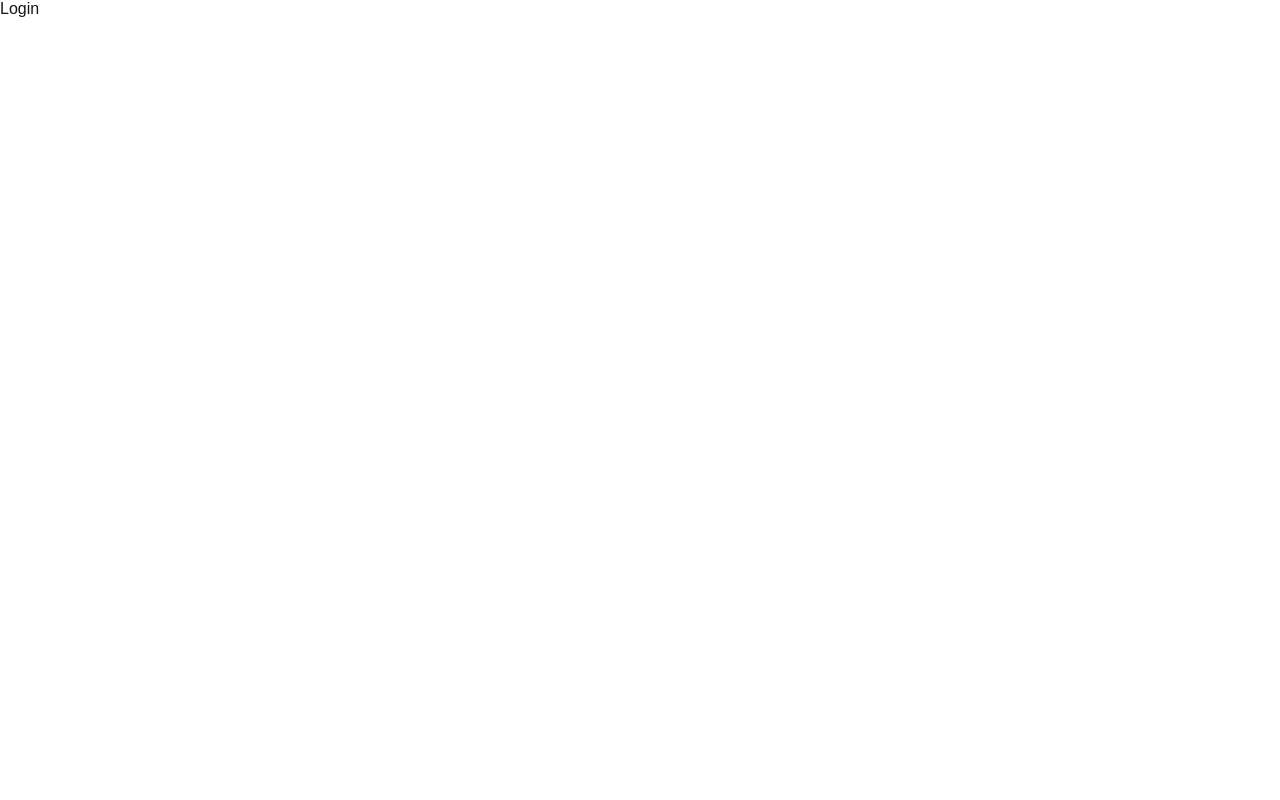
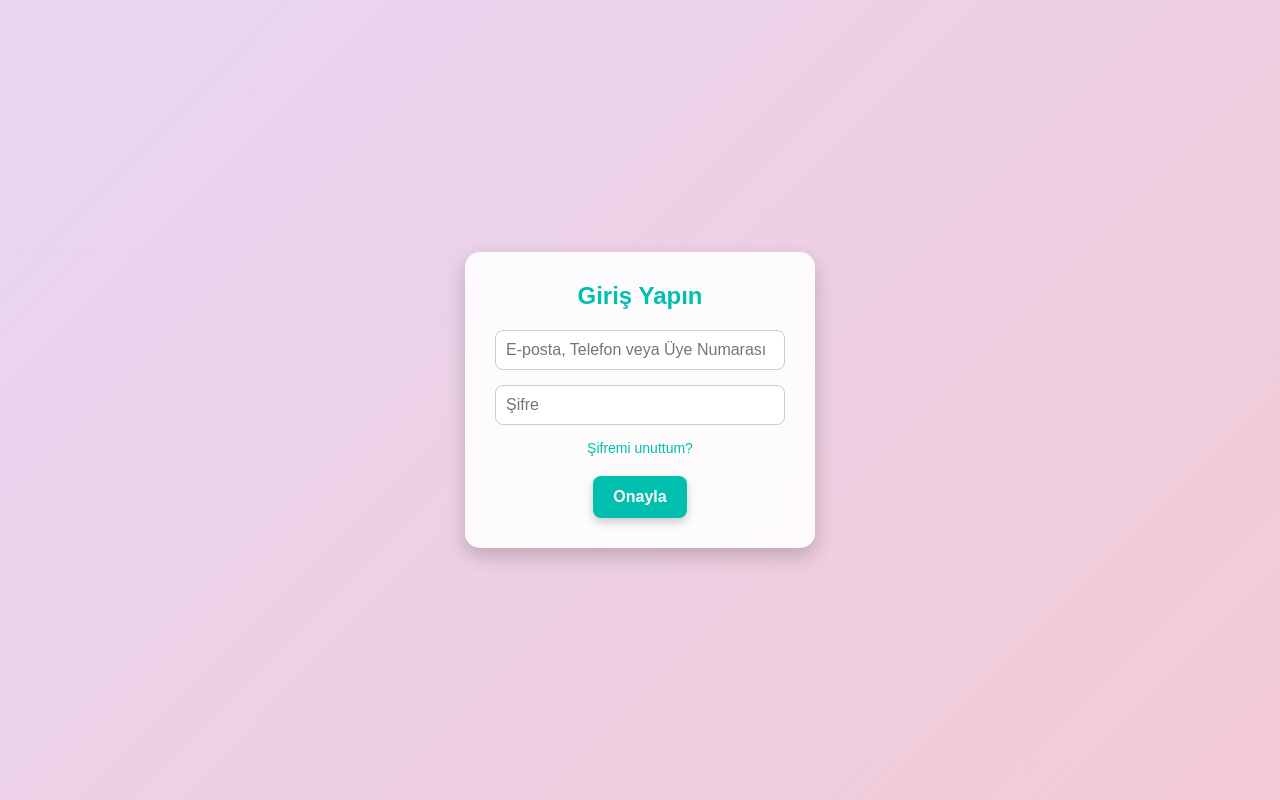
Before and after one commit to OmerGS/ACTQ-legacy, a Next.js app in the folder application/: page /auth/login in a window 1280 px wide. Built offline with nearby package versions, Linux system fonts and the light colour scheme; no server answers.

Commit message:
add/login and card page

```diff
--- a/application/src/app/auth/login/page.tsx
+++ b/application/src/app/auth/login/page.tsx
@@ -1,10 +1,109 @@
 "use client";
 
-import { motion } from "framer-motion";
+import { useState } from "react";
+import { useRouter } from "next/navigation";
+import { login } from "@/components/controller/login";
 
 export default function Login() {
+  const router = useRouter();
+  const [identifier, setIdentifier] = useState("");
+  const [password, setPassword] = useState("");
+
+  const handleSubmit = async () => {
+    if(await login(identifier, password)){
+      router.push("/card");
+    }
+  };
 
   return (
-    <p>Login</p>
+    <div style={styles.container}>
+      <div style={styles.card}>
+        <h2 style={styles.title}>Giriş Yapın</h2>
+
+        {/* Single identifier input for both email and phone */}
+        <input
+          type="text"
+          placeholder="E-posta, Telefon veya Üye Numarası"
+          value={identifier}
+          onChange={(e) => setIdentifier(e.target.value)}
+          style={styles.input}
+        />
+
+        {/* Password input */}
+        <input
+          type="password"
+          placeholder="Şifre"
+          value={password}
+          onChange={(e) => setPassword(e.target.value)}
+          style={styles.input}
+        />
+
+        {/* Forgot password link */}
+        <p style={styles.forgotPassword}>Şifremi unuttum?</p>
+
+        {/* Submit button */}
+        <button onClick={handleSubmit} style={styles.button}>
+          Onayla
+        </button>
+      </div>
+    </div>
   );
 }
+
+const styles = {
+  container: {
+    display: "flex",
+    justifyContent: "center",
+    alignItems: "center",
+    height: "100vh",
+    background: "linear-gradient(-45deg, #c8d7de, #b5e2d7, #f5c6cb, #e8d6f3)",
+    backgroundSize: "400% 400%",
+    animation: "nobleGradient 12s ease infinite",
+  },
+  card: {
+    background: "rgba(255, 255, 255, 0.9)",
+    backdropFilter: "blur(10px)",
+    padding: "30px",
+    borderRadius: "15px",
+    boxShadow: "0 8px 20px rgba(0, 0, 0, 0.2)",
+    textAlign: "center",
+    width: "80%",
+    maxWidth: "350px",
+    animation: "fadeIn 0.5s ease-in-out",
+    display: "flex",
+    flexDirection: "column",
+    alignItems: "center",
+  },
+  title: {
+    fontSize: "24px",
+    fontWeight: "bold",
+    color: "#00BFAE",
+    marginBottom: "20px",
+  },
+  input: {
+    padding: "10px",
+    borderRadius: "8px",
+    fontSize: "16px",
+    border: "1px solid #ccc",
+    marginBottom: "15px",
+    width: "100%",
+  },
+  forgotPassword: {
+    fontSize: "14px",
+    color: "#00BFAE",
+    cursor: "pointer",
+    marginBottom: "20px",
+  },
+  button: {
+    padding: "12px 20px",
+    fontSize: "16px",
+    fontWeight: "bold",
+    backgroundColor: "#00BFAE",
+    color: "#fff",
+    borderRadius: "8px",
+    border: "none",
+    cursor: "pointer",
+    transition: "background-color 0.3s, box-shadow 0.3s",
+    boxShadow: "0px 4px 10px rgba(0, 0, 0, 0.2)",
+  },
+};
--- a/application/src/components/controller/login.ts
+++ b/application/src/components/controller/login.ts
@@ -1,3 +1,29 @@
-export function login() {
-    alert("Bouton cliqué !");
+import { PasswordUtil } from "../util/password-util";
+import ServerConnection from "../util/ServerConnection"
+
+export async function login(identifier: string, password: string): Promise<boolean> {
+    if(!identifier || !password) {
+        alert("Bütün alanları doldurunuz.");
+        return false;
+    }
+
+    let response = await ServerConnection.getSaltByIdentifier(identifier);
+
+    if(!response.success) {
+        alert(response.message);
+    } else {
+        let hashedPassword = PasswordUtil.hashPassword(password, response.salt);
+        let loginResponse = await ServerConnection.login(identifier, hashedPassword);
+
+        if(!loginResponse.success){
+            alert(loginResponse.message);
+        } else {
+            const membre = await ServerConnection.getMemberByIdentifier(identifier);
+            localStorage.setItem("user", JSON.stringify(membre));
+
+            return true;
+        }
+    }
+
+    return false;
 }
--- a/application/src/components/controller/signup.ts
+++ b/application/src/components/controller/signup.ts
@@ -54,7 +54,7 @@ export async function handleCheckCode(phoneNumber: string, code: string, router:
         return false;
     }
 
-    const membre = await ServerConnection.foundMembreByPhoneNumber(phoneNumber);
+    const membre = await ServerConnection.getMemberByIdentifier(phoneNumber);
 
     localStorage.setItem("user", JSON.stringify(membre));
 
--- a/application/src/components/util/ServerConnection.ts
+++ b/application/src/components/util/ServerConnection.ts
@@ -10,10 +10,10 @@ import API_KEY from '@/properties/API_KEY';
  * which verifies API keys before interacting with the database.
  */
 class ServerConnection {
-    public static async foundMembreByPhoneNumber(phoneNumber: string): Promise<any> {
+    public static async getMemberByIdentifier(identifier: string): Promise<any> {
         try {
-            const response = await axios.post(`${BACKEND_API.baseURL}/membre/foundMembreByPhoneNumber`, {
-                telephone: phoneNumber,
+            const response = await axios.post(`${BACKEND_API.baseURL}/membre/getMemberByIdentifier`, {
+                identifier: identifier,
             },
             {
                 headers: {
@@ -180,6 +180,44 @@ class ServerConnection {
         }
     }
 
+    public static async login(identifier: string, password: string) : Promise<string> {
+        try {
+            const response = await axios.post(`${BACKEND_API.baseURL}/membre/login`, {
+                identifier: identifier,
+                password: password,
+            },
+            {
+                headers: {
+                    'x-api-key': `${API_KEY.API_KEY}`,
+                    'Content-Type': 'application/json',
+                }
+            });
+
+            return response.data;
+        } catch (error) {
+            console.error("Erreur lors de la connexion :", error);
+            throw error;
+        }
+    }
+
+    public static async getSaltByIdentifier(identifier:string) : Promise<string> {
+        try {
+            const response = await axios.post(`${BACKEND_API.baseURL}/membre/getSaltByIdentifier`, {
+                identifier: identifier,
+            },
+            {
+                headers: {
+                    'x-api-key': `${API_KEY.API_KEY}`,
+                    'Content-Type': 'application/json',
+                }
+            });
+
+            return response.data;
+        } catch (error) {
+            console.error("Erreur lors de la recuperation du sel :", error);
+            throw error;
+        }
+    }
 
 }
 
```
Also changed, not shown: application/src/app/card/page.tsx (added, +135 -0 lines), application/public/assets/images/paysage.jpg (added).
